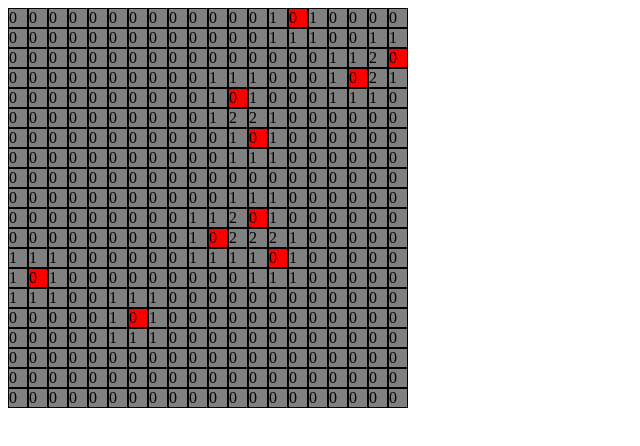
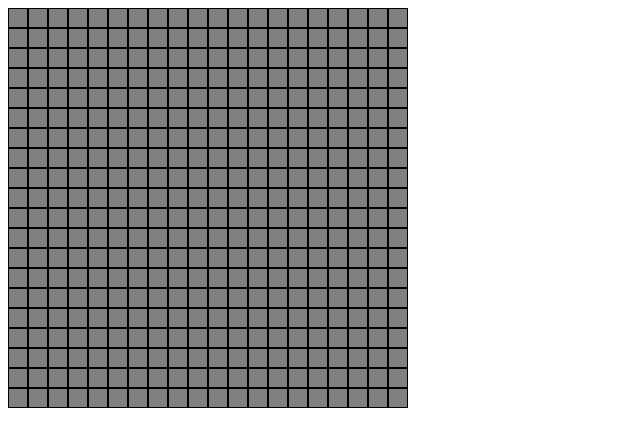
Before and after one commit to jwauhkonen/minesweeper, a plain HTML site: page index.html in a window 1280 px wide. Shown: the whole page, without its empty margins (0-640 px from the left). Drawn offline with Linux system fonts and the light colour scheme.

Commit message:
all squares start hidden

```diff
--- a/css/minesweeper.css
+++ b/css/minesweeper.css
@@ -6,7 +6,8 @@
 	float: left;
 	height: 18px;
 	width: 18px;
-	background: grey;
+	background: white;
+	text-align: center;
 
 	border: solid black 1px;
 }
@@ -14,3 +15,8 @@
 .tile.bombed {
 	background: red;
 }
+
+.tile.hidden {
+	color: transparent;
+	background-color: gray;
+}
--- a/js/minesweeper-view.js
+++ b/js/minesweeper-view.js
@@ -17,10 +17,14 @@
 		for (var i = 0; i < this.boardSize; i++) {
 			$row = $("<div class='row'></div>");
 			for (var j = 0; j < this.boardSize; j++) {
-				$tile = $("<div class='tile'></div>");
+				$tile = $("<div class='tile hidden'></div>");
 
 				if (this.board.gameBoard[i][j].bombed) {
 					$tile.addClass("bombed");
+				}
+
+				if (this.board.gameBoard[i][j].revealed) {
+					$tile.removeClass("hidden");
 				}
 
 				$tile.html(this.board.gameBoard[i][j].neighborBombCount());
--- a/js/tile.js
+++ b/js/tile.js
@@ -6,6 +6,7 @@
 	var Tile = Minesweeper.Tile = function (board, coords) {
 		this.mark = "|_|";
 		this.bombed = false;
+		this.revealed = false;
 		this.board = board;
 		this.coords = coords;
 	}
```
